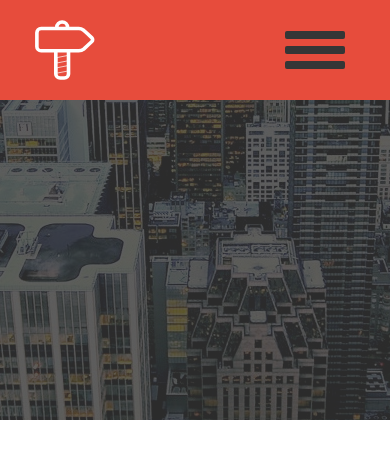
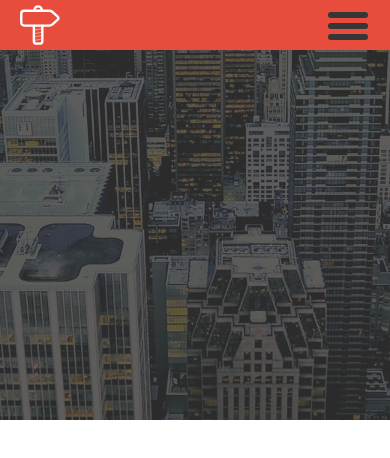
Before and after one commit to imilyutkin/TripApp, a website: page design/app/index.html in a window 390 px wide. Drawn offline with nearby package versions, Linux system fonts and the light colour scheme.

Commit message:
added media query for min screen for navigation menu

```diff
--- a/design/sass/main.sass
+++ b/design/sass/main.sass
@@ -58,12 +58,12 @@ $overlay-color: #363636;
 .toggle-menu
   float: right
   display: block
-  width: 60px
+  width: 50px
   height: 0px
   padding-top: 16px
   padding-bottom: 25px
   margin-right: 30px
-  margin-top: 30px
+  margin-top: 17px
   span
     position: relative
     display: block
@@ -79,7 +79,7 @@ $overlay-color: #363636;
     &:after,
     &:before
       width: 100%
-      height: 8px
+      height: 7px
       background-color: $overlay-color
       transition: all 0.3s
       backface-visibility: hidden
--- a/design/sass/media.sass
+++ b/design/sass/media.sass
@@ -7,8 +7,19 @@
 /* Medium Devices, Desktops */
 @media only screen and (max-width : 992px)
   /**/
+  .top-line
+    .logo
+        img
+          width: 50px
+          margin: 10px
+
+
+  .header-row
+    height: 70px
+
   .top-menu
     display: none
+
 
 /* Small Devices, Tablets */
 @media only screen and (max-width : 768px)
@@ -38,7 +49,40 @@
 /* Extra Small Devices, Phones */
 @media only screen and (max-width : 480px)
   /**/
+  .top-line
+    .logo
+        img
+          width: 40px
+          margin: 5px
 
+  .header-row
+    height: 50px
+
+  .toggle-menu
+    width: 40px
+    height: 0px
+    margin-right: 7px
+    margin-top: 7px
+    span
+      position: relative
+      display: block
+      &:after,
+      &:before
+        left: 0
+        top: -11px
+      &:after
+        top: 11px
+      &,
+      &:after,
+      &:before
+        height: 6px
+        border-radius: 3px
+
+  .toggle-menu.on span
+    &:before
+      transform: rotate(45deg) translate(4px, 12px)
+    &:after
+      transform: rotate(-45deg) translate(3px, -12px)
 
 /* Custom, iPhone Retina */
 @media only screen and (max-width : 320px)
@@ -65,7 +109,8 @@
 /* Medium Devices, Desktops */
 @media only screen and (min-width : 992px)
   /**/
-
+  .top-menu
+    display: block !important
 
 /* Large Devices, Wide Screens */
 @media only screen and (min-width : 1200px)
```
Also changed, not shown: design/app/css/main.min.css, design/app/css/media.min.css.
